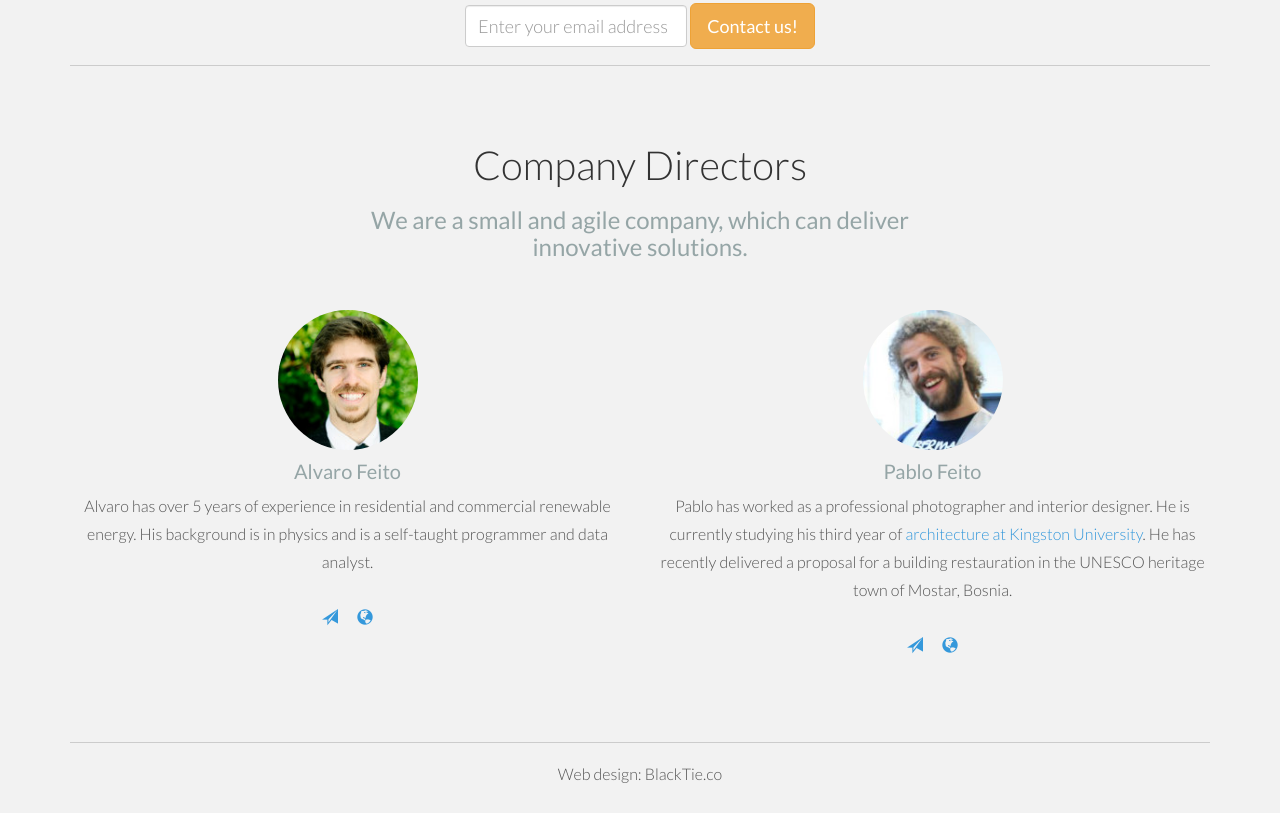
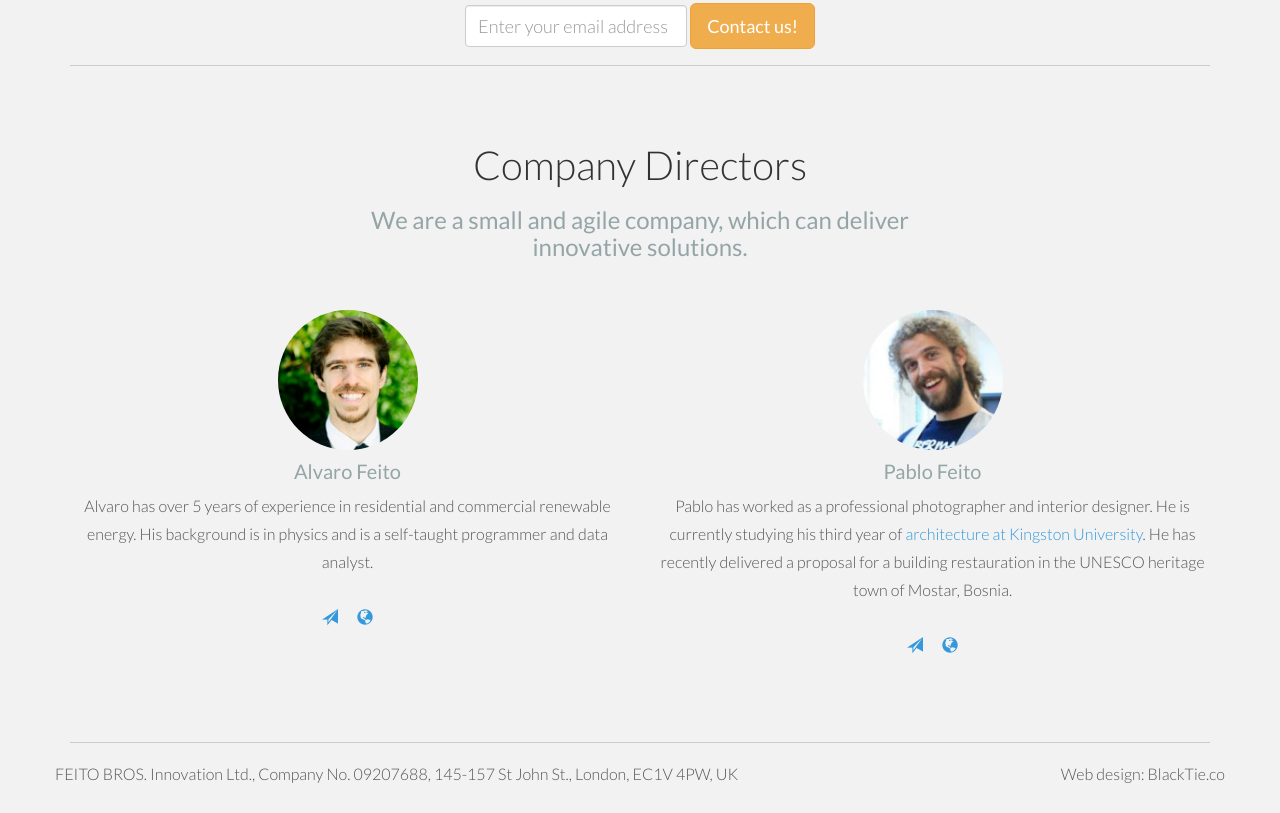
Before and after one commit to alphydan/feitobros, a plain HTML site: page index.html in a window 1280 px wide. Shown: the part 1271-2084 px from the top of the page. Drawn offline with nearby package versions, Linux system fonts and the light colour scheme.

Commit message:
company details

```diff
--- a/index.html
+++ b/index.html
@@ -206,8 +206,11 @@
 
 	<div class="container">
 		<hr>
-		<div class="row centered">
-		<p class="centered">Web design: BlackTie.co</p>
+		<div class="row">
+		  <p>
+		    FEITO BROS. Innovation Ltd., Company No. 09207688, 145-157 St John St., London, EC1V 4PW, UK
+		    <span style="text-align:right; float:right;">Web design: BlackTie.co</span>
+		  </p>
 		</div>
 	</div><!-- /container -->
 
```
